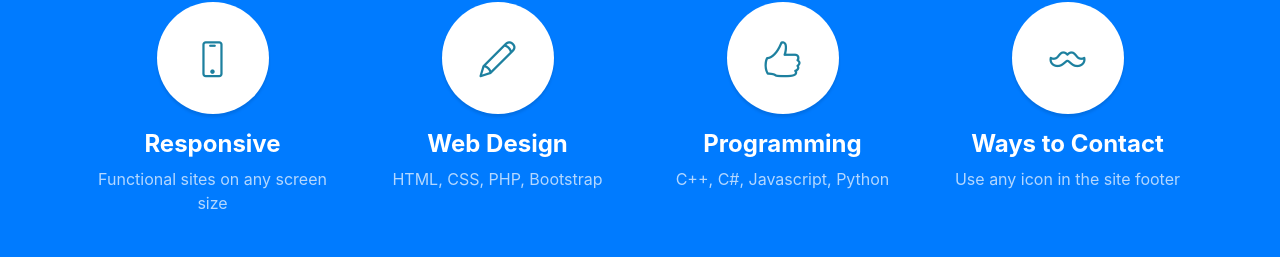
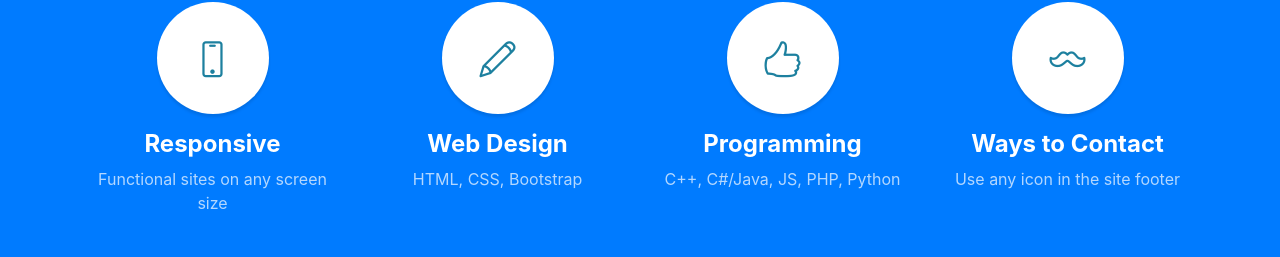
Before and after one commit to Cartman37/Cartman37.github.io, a website with bundled scripts: page index.html in a window 1280 px wide. Shown: the part 1407-1664 px from the top of the page. Built offline with nearby package versions, Linux system fonts and the light colour scheme.

Commit message:
Update index.html

```diff
--- a/index.html
+++ b/index.html
@@ -100,7 +100,7 @@
             <h4>
               <strong>Web Design</strong>
             </h4>
-            <p class="text-faded mb-0">HTML, CSS, PHP, Bootstrap</p>
+            <p class="text-faded mb-0">HTML, CSS, Bootstrap</p>
           </div>
           <div class="col-lg-3 col-md-6 mb-5 mb-md-0">
             <span class="service-icon rounded-circle mx-auto mb-3">
@@ -109,7 +109,7 @@
             <h4>
               <strong>Programming</strong>
             </h4>
-            <p class="text-faded mb-0">C++, C#, Javascript, Python</p>
+            <p class="text-faded mb-0">C++, C#/Java, JS, PHP, Python</p>
           </div>
           <div class="col-lg-3 col-md-6">
             <span class="service-icon rounded-circle mx-auto mb-3">
```
